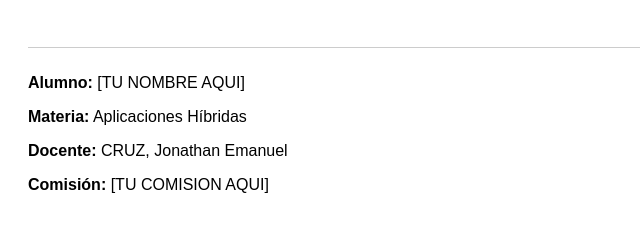
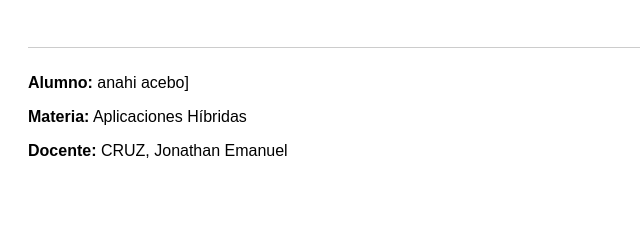
Before and after one commit to anahianrrrr/lsa-api-quiz, a website: page index.html in a window 1280 px wide. Shown: the part 129-360 px from the top of the page, without its empty margins (0-640 px from the left). Drawn offline with Linux system fonts and the light colour scheme.

Commit message:
Update student name in index.html

```diff
--- a/index.html
+++ b/index.html
@@ -6,10 +6,11 @@
         <p>Utiliza /api/quizzes para acceder a los datos.</p>
 
         <footer style="margin-top: 50px; border-top: 1px solid #ccc; padding-top: 10px;">
-            <p><strong>Alumno:</strong> [TU NOMBRE AQUI]</p>
+            <p><strong>Alumno:</strong> anahi acebo]
+        </p>
             <p><strong>Materia:</strong> Aplicaciones Híbridas</p>
             <p><strong>Docente:</strong> CRUZ, Jonathan Emanuel</p>
-            <p><strong>Comisión:</strong> [TU COMISION AQUI]</p>
+
         </footer>
     </body>
     </html>
```
